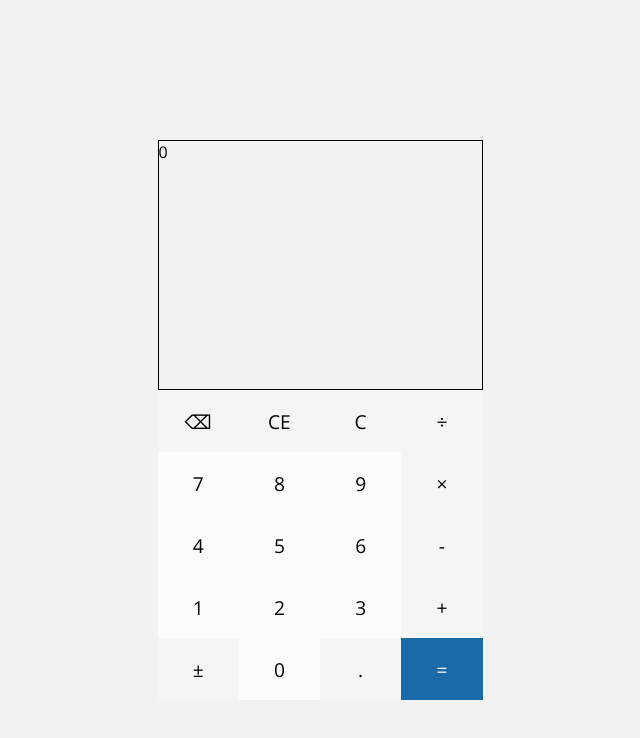
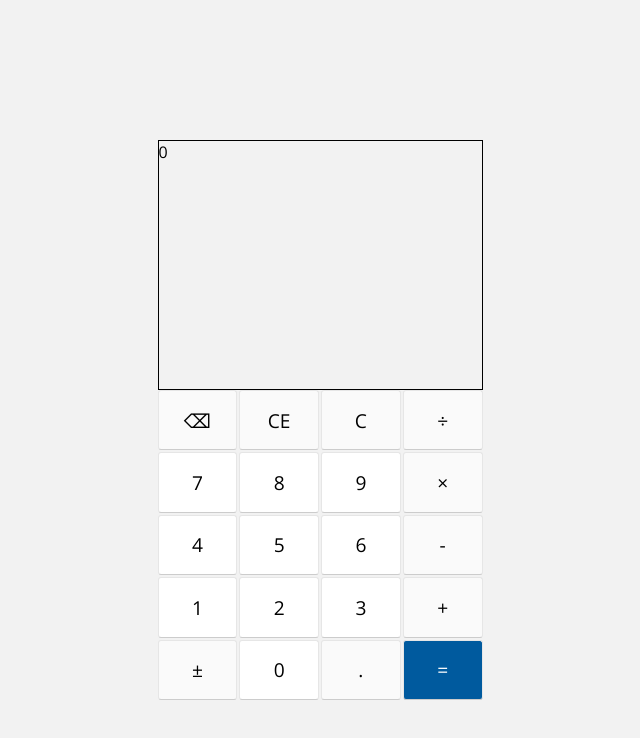
Before and after one commit to Fiddle-N/odin-calculator, a plain HTML site: page index.html in a window 1280 px wide. Shown: the whole page, without its empty margins (320-960 px from the left). Drawn offline with nearby package versions, Linux system fonts and the light colour scheme.

Commit message:
Tweak button styling

```diff
--- a/style.css
+++ b/style.css
@@ -41,6 +41,7 @@ button {
     display: grid;
     grid-template-rows: repeat(5, 1fr);
     grid-template-columns: repeat(4, 1fr);
+    gap: 2px;
 }
 
 .keys-keyContainer {
@@ -51,6 +52,9 @@ button {
 .keys-key {
     flex: 1;
     font-size: 1.2rem;
+    border:solid hsl(0, 0%, 90%) 1px;
+    border-bottom: solid hsl(0, 0%, 80%) 1px;
+    border-radius: 3px;
 }
 
 @container (width > 115px) and (height > 85px) {
@@ -186,14 +190,14 @@ button {
 }
 
 .keys-nonDigit {
-    background-color: hsl(0, 0%, 96%);
+    background-color: hsl(0, 0%, 98%);
 }
 
 .keys-digit {
-    background-color: hsl(0, 0%, 99%);
+    background-color: hsl(0, 0%, 100%);
 }
 
 .keys-equals {
-    background-color: rgb(25, 106, 167);
+    background-color: rgb(0, 90, 158);
     color: white;
 }
```
